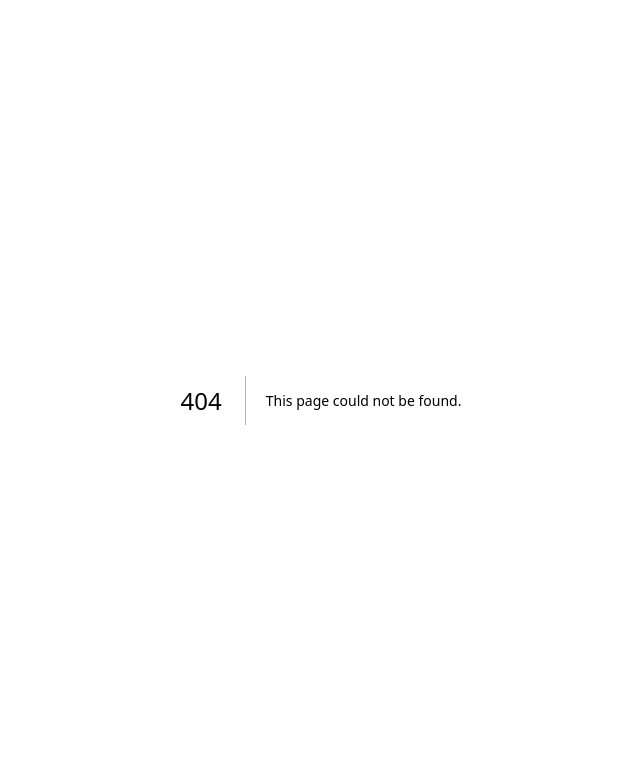
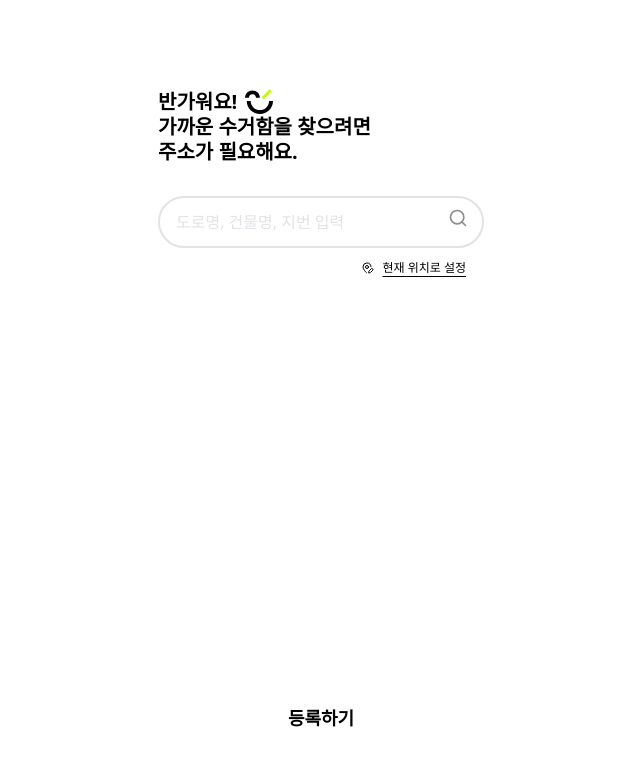
Before and after one commit to Re-pill/RePill_FE, a Next.js app: page /address in a window 1280 px wide. Before the commit this address had no page. Shown: the top 766 px of the page, without its empty margins (319-959 px from the left). Built offline with nearby package versions, Linux system fonts and the light colour scheme.

Commit message:
feat: implement address input layout

```diff
--- /dev/null
+++ b/src/app/address/page.tsx
@@ -0,0 +1,116 @@
+'use client'
+
+import { useState } from 'react'
+import Image from 'next/image'
+import { CheckIcon, LocationEditIcon, SearchIcon } from 'lucide-react'
+import { Container } from '@/components/container'
+import {
+    PillTextInput,
+    PillTextInputIcon,
+    PillTextInputRoot
+ } from '@/components/pill-text-input'
+import { PillButton } from '@/components/pill-button'
+
+export default function AddressPage() {
+  const [inputValue, setInputValue] = useState('')
+  const [isRegistered, setIsRegistered] = useState(false)
+
+  const handleRegister = () => {
+    if (inputValue) {
+      setIsRegistered(true)
+      setTimeout(() => setIsRegistered(false), 2000)
+    }
+  }
+
+  return (
+    <Container className="bg-[var(--color-background)] relative w-[390px]">
+      {/* 강조 배경 */}
+      <div className="absolute top-[60px] left-[90px] w-[80px] h-[80px] round-full bg-[radial-gradient(ellipse_at_center,_var(--color-orange)_0%,_transparent_70%)] z-0" />
+
+      {/* 상단 문구 */}
+      <div className="pt-[80px] px-6 z-10">
+        <p className="text-xl font-bold text-black leading-tight flex items-center gap-2">
+          반가워요!
+          <Image
+            src="/images/logo.svg"
+            alt="Re pill logo"
+            width={28}
+            height={28}
+            priority
+          />
+        </p>
+        <p className="text-xl font-bold text-black leading-tight">
+          가까운 수거함을 찾으려면
+          <br /> 주소가 필요해요.
+        </p>
+      </div>
+
+      {/* 입력창 및 위치 설정 */}
+      <div className="px-6 pt-8 space-y-0 z-10">
+        <PillTextInputRoot>
+          <PillTextInput
+            placeholder="도로명, 건물명, 지번 입력"
+            value={inputValue}
+            onChange={(e) => setInputValue(e.target.value)}
+          />
+          <PillTextInputIcon pos="right">
+            <SearchIcon className='text-secondary-bg-hover'/>
+          </PillTextInputIcon>
+        </PillTextInputRoot>
+
+        {inputValue.trim() === '' && (
+          <div className="flex justify-end pt-0">
+            <PillButton
+              variant="link"
+              size="sm"
+              className="text-[12px] font-medium text-[var(--color-orange)] hover:text-[var(--color-orange)]"
+            >
+              <LocationEditIcon className="w-3 h-3 mr-0" />
+              현재 위치로 설정
+            </PillButton>
+          </div>
+        )}
+
+        {/* 입력 예시 (조건부 렌더링) */}
+        {inputValue.trim() !== '' && (
+          <div className="pt-4 space-y-3 text-sm pl-4">
+            <p className="text-black font-bold">입력예시</p>
+            <div>
+              <p className="text-secondary">도로명 + 건물번호</p>
+              <p className="text-[var(--color-orange)] font-medium">역삼로 180</p>
+            </div>
+            <div>
+              <p className="text-secondary">지역명(동/리)+번지</p>
+              <p className="text-[var(--color-orange)] font-medium">강남구 역삼동 790-6</p>
+            </div>
+            <div>
+              <p className="text-secondary">지역명(동/리)+건물명</p>
+              <p className="text-[var(--color-orange)] font-medium">역삼동 마루 180</p>
+            </div>
+          </div>
+        )}
+      </div>
+
+      {/* 등록하기 버튼 */}
+      <div className="px-6 pb-12 pt-8 z-10 mt-auto">
+        <PillButton
+          size="full"
+          onClick={handleRegister}
+          className="bg-[var(--color-orange)] hover:bg-[var(--color-orange)] text-black font-bold"
+        >
+          등록하기
+        </PillButton>
+      </div>
+
+      {/* 등록 완료 모달 */}
+      {isRegistered && (
+        <div className="absolute inset-0 bg-black/30 backdrop-blur-[2px] flex items-center justify-center z-50">
+          <div className="bg-white px-6 py-4 rounded-xl flex items-center gap-4 shadow-lg">
+            <CheckIcon className="text-[var(--color-primary-bg)]" />
+            <span className="text-black font-medium">주소 등록을 완료했어요.</span>
+          </div>
+        </div>
+      )}
+    </Container>
+  )
+}
```
